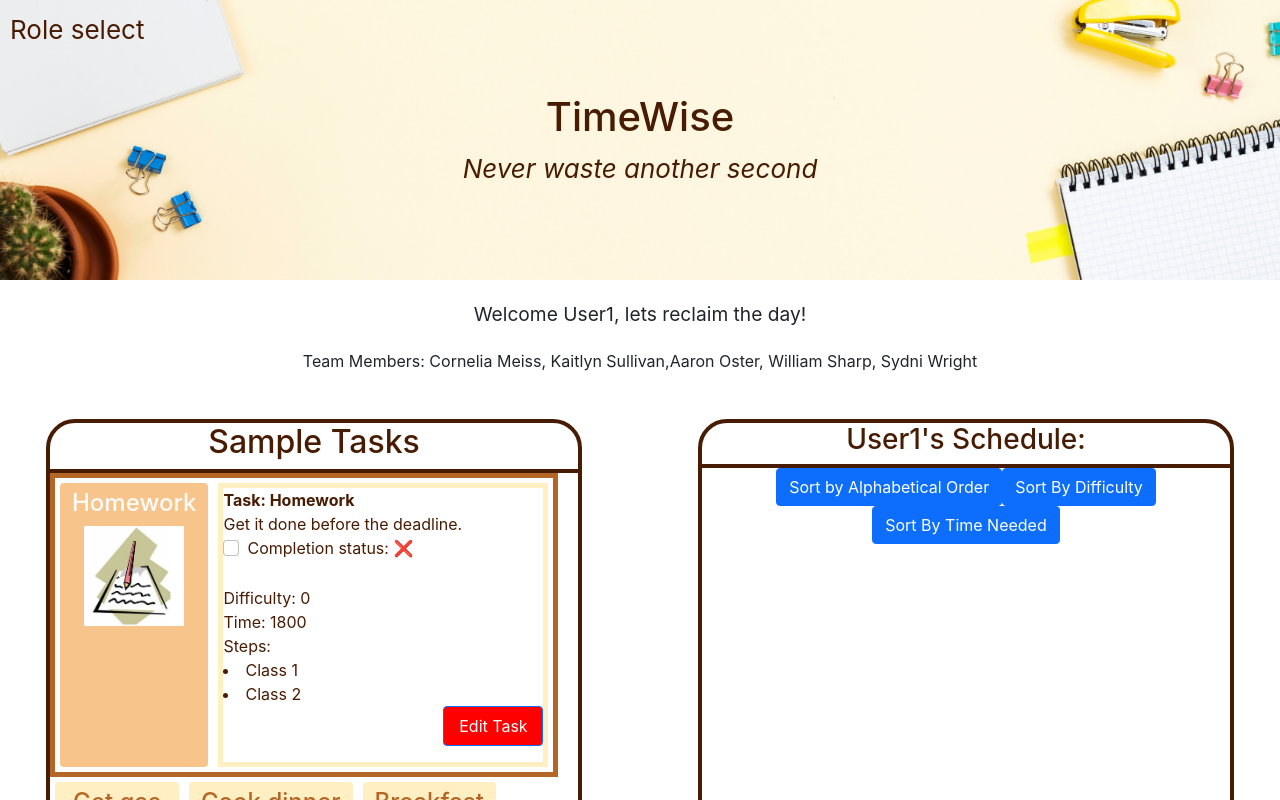
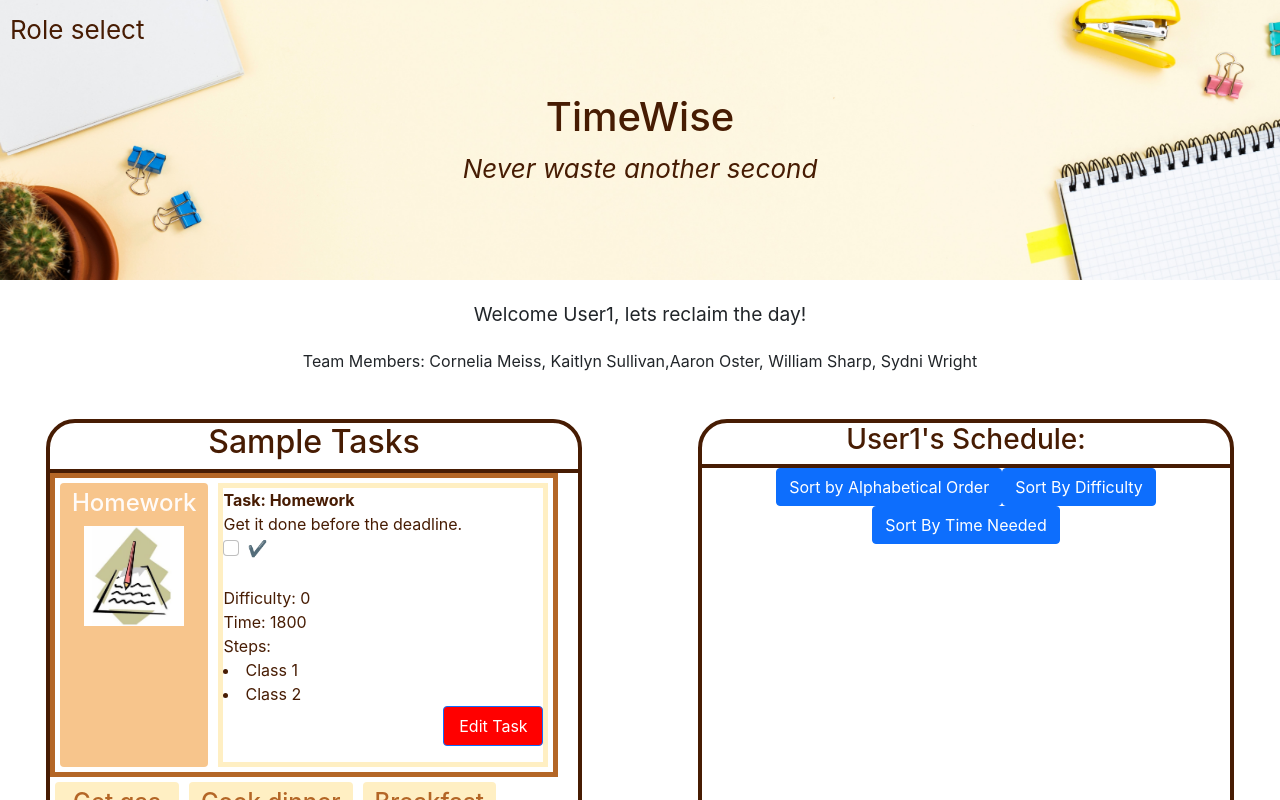
Before and after one commit to cmeiss/team18, a React (Create React App) app: page / in a window 1280 px wide. Both pictures are taken after a click on the button "Homework". Shown: the top 800 px of the page. Built offline with nearby package versions, Linux system fonts and the light colour scheme.

Commit message:
Finally got state to update status by incoorporating another button to confirm change

```diff
--- a/src/editing-components/EditStatus.tsx
+++ b/src/editing-components/EditStatus.tsx
@@ -1,5 +1,6 @@
+/* eslint-disable indent */
 import React, { useState } from "react";
-import { Form } from "react-bootstrap";
+import { Button, Form } from "react-bootstrap";
 import { Task } from "../interfaces/task";
 import { makeTask } from "../TaskFunctions";
 import { editProps } from "./EditTask";
@@ -10,9 +11,9 @@ interface statusProps {
 }
 */
 export function EditStatus(edit: editProps): JSX.Element {
-    //function updateStatus(event: React.ChangeEvent<HTMLInputElement>) {
-    //setStatus(event.target.checked);
-    //}
+    function updateStatus(event: React.ChangeEvent<HTMLInputElement>) {
+        setStatus(event.target.checked);
+    }
     const [status, setStatus] = useState<boolean>(edit.task.status);
 
     function changeTasks(
@@ -25,7 +26,7 @@ export function EditStatus(edit: editProps): JSX.Element {
         steps: string[],
         diff: number,
         num: number,
-        time: number
+        time: string
     ) {
         const copy = tasks.map((T: Task) => ({ ...T, steps: [...T.steps] }));
         edit.updateTasks(
@@ -51,15 +52,19 @@ export function EditStatus(edit: editProps): JSX.Element {
             <Form.Check
                 type="checkbox"
                 id="is-done-check"
-                label={status ? "✔️" : "❌"}
+                label={"Completion Status:" + status ? "✔️" : "❌"}
                 checked={status}
-                onChange={() =>
+                onChange={updateStatus}
+            />
+            <div>
+                <Button
+                    onClick={() =>
                         changeTasks(
                             edit.tasks,
                             edit.task.id,
                             edit.task.name,
                             edit.task.description,
-                        !status,
+                            status,
                             edit.task.image,
                             edit.task.steps,
                             edit.task.difficulty,
@@ -67,7 +72,11 @@ export function EditStatus(edit: editProps): JSX.Element {
                             edit.task.time
                         )
                     }
-            />
+                    hidden={!status}
+                >
+                    Confirm Task is Complete
+                </Button>
+            </div>
         </div>
     );
 }
--- a/src/list-components/DisplayTask.tsx
+++ b/src/list-components/DisplayTask.tsx
@@ -4,6 +4,7 @@ import { Task } from "../interfaces/task";
 import { EditTask } from "../editing-components/EditTask";
 import "./DisplayTask.css";
 import { useDrag } from "react-dnd";
+import { EditStatus } from "../editing-components/EditStatus";
 
 //this is the old interface for the display task function, I am keeping it here as a reference if we need it again
 // export interface displayProps {
@@ -69,17 +70,11 @@ export function DisplayTask(display: displayProps): JSX.Element {
                     <br />
                     {display.task.description}
                     <br />
-                    <Form.Check
-                        type="checkbox"
-                        id="is-done-check"
-                        label={
-                            done
-                                ? "Completion status: ✔️"
-                                : "Completion status: ❌"
-                        }
-                        checked={done}
-                        onChange={() => setDone(!done)}
-                    />
+                    <EditStatus
+                        tasks={display.tasks}
+                        updateTasks={display.updateTasks}
+                        task={display.task}
+                    ></EditStatus>
                     <br />
                     Difficulty: {display.task.difficulty}
                     <br />
```
Also changed, not shown: src/dist/App.js. Lines whose indentation alone changed are shown as unchanged.
